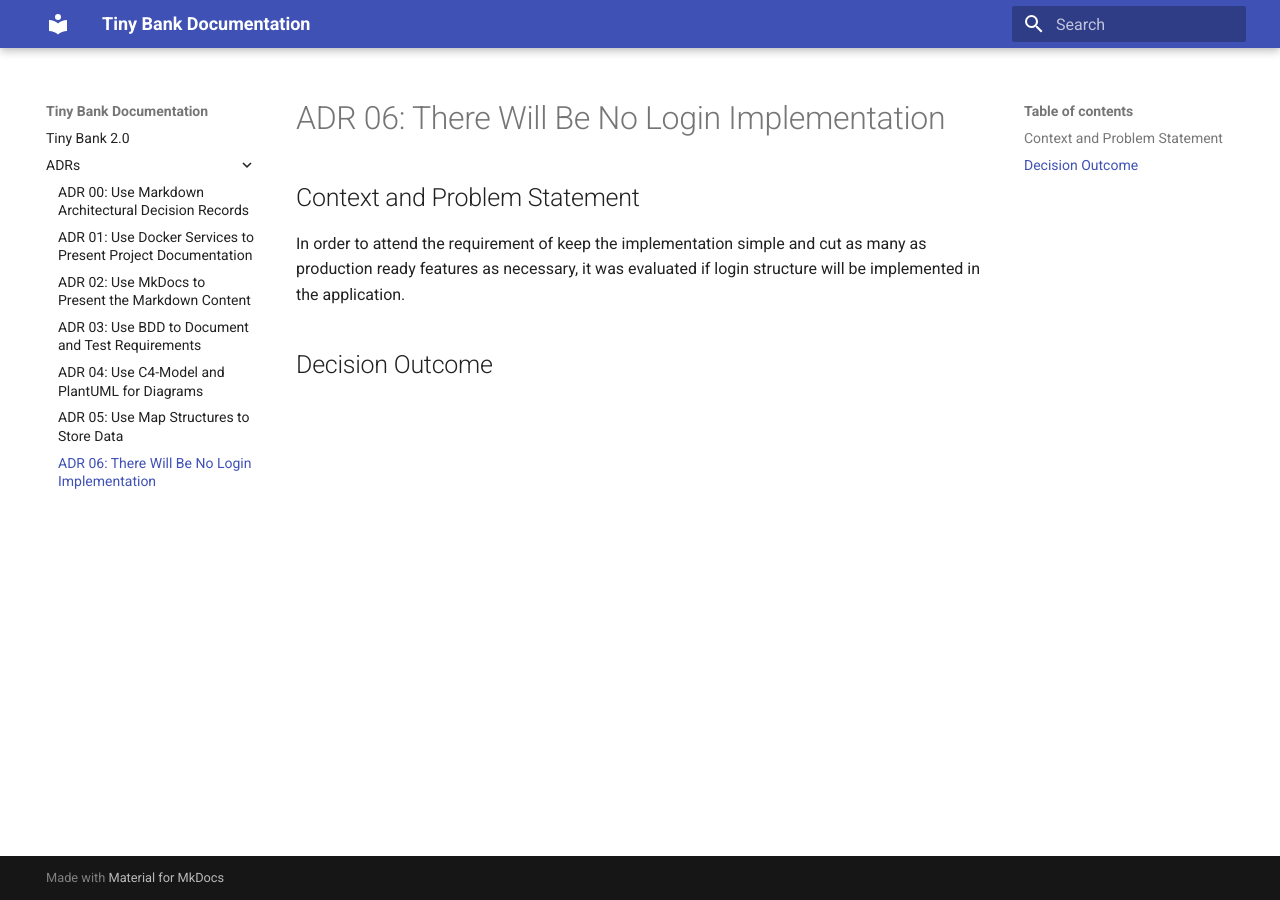
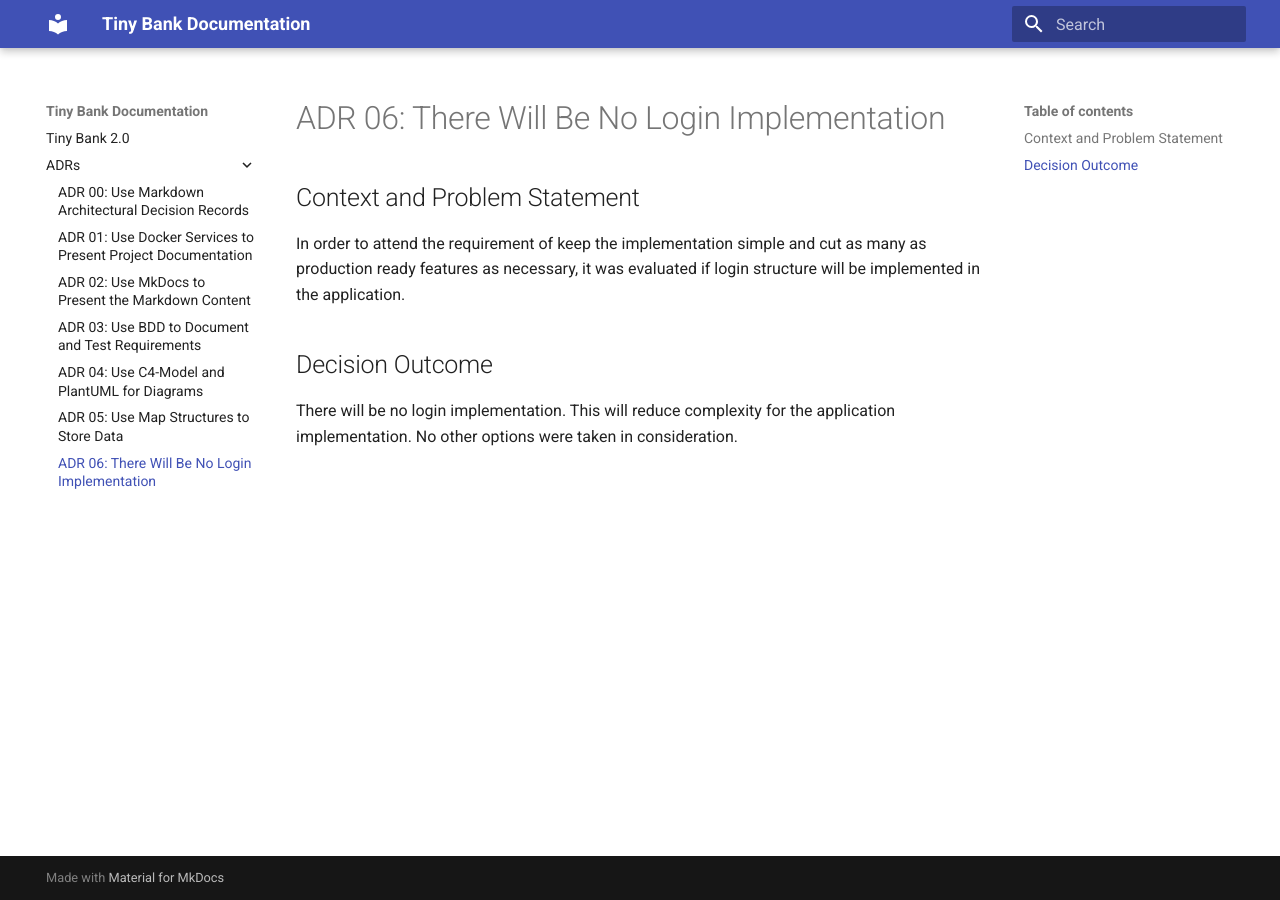
Before and after one commit to tnfigueiredo/-tiny-bank, an MkDocs documentation site: the page built from docs/adrs/ADR06-no-login-implementation.md, in a window 1280 px wide. Built offline with MkDocs 1.6.1 and Material for MkDocs 9.7.7, drawn with Linux system fonts in a browser that asks for light colours.

Commit message:
docs: Adjustments in the documentation structure and decisions taken organization.

```diff
--- a/docs/adrs/ADR06-no-login-implementation.md
+++ b/docs/adrs/ADR06-no-login-implementation.md
@@ -6,3 +6,6 @@ In order to attend the requirement of keep the implementation simple and cut as
 as necessary, it was evaluated if login structure will be implemented in the application.
 
 ## Decision Outcome
+
+There will be no login implementation. This will reduce complexity for the application implementation. No
+other options were taken in consideration.
```
Also changed, not shown: docs/adrs/ADR07-provide-interface-to-interact-with-api.md (added, +17 -0 lines).
